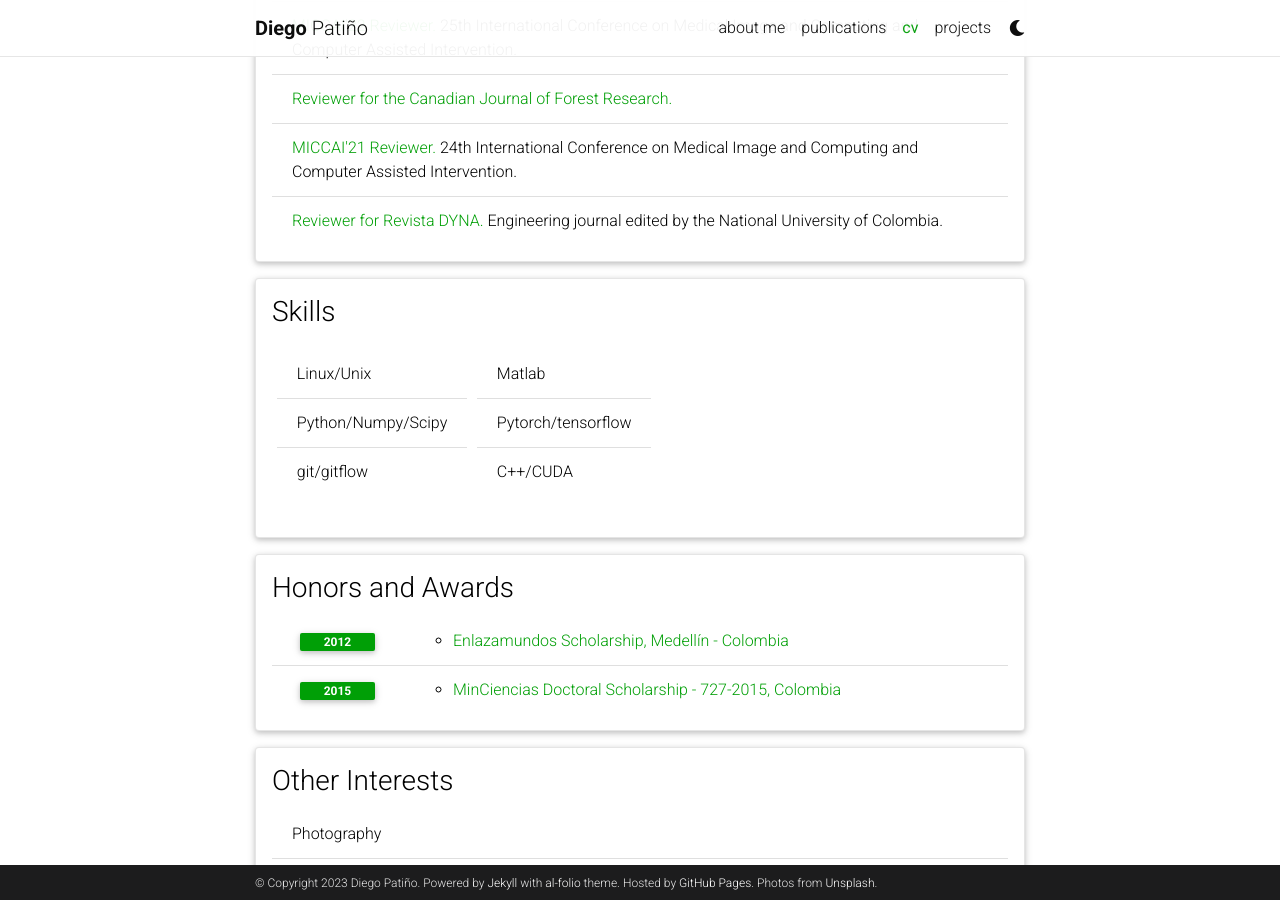
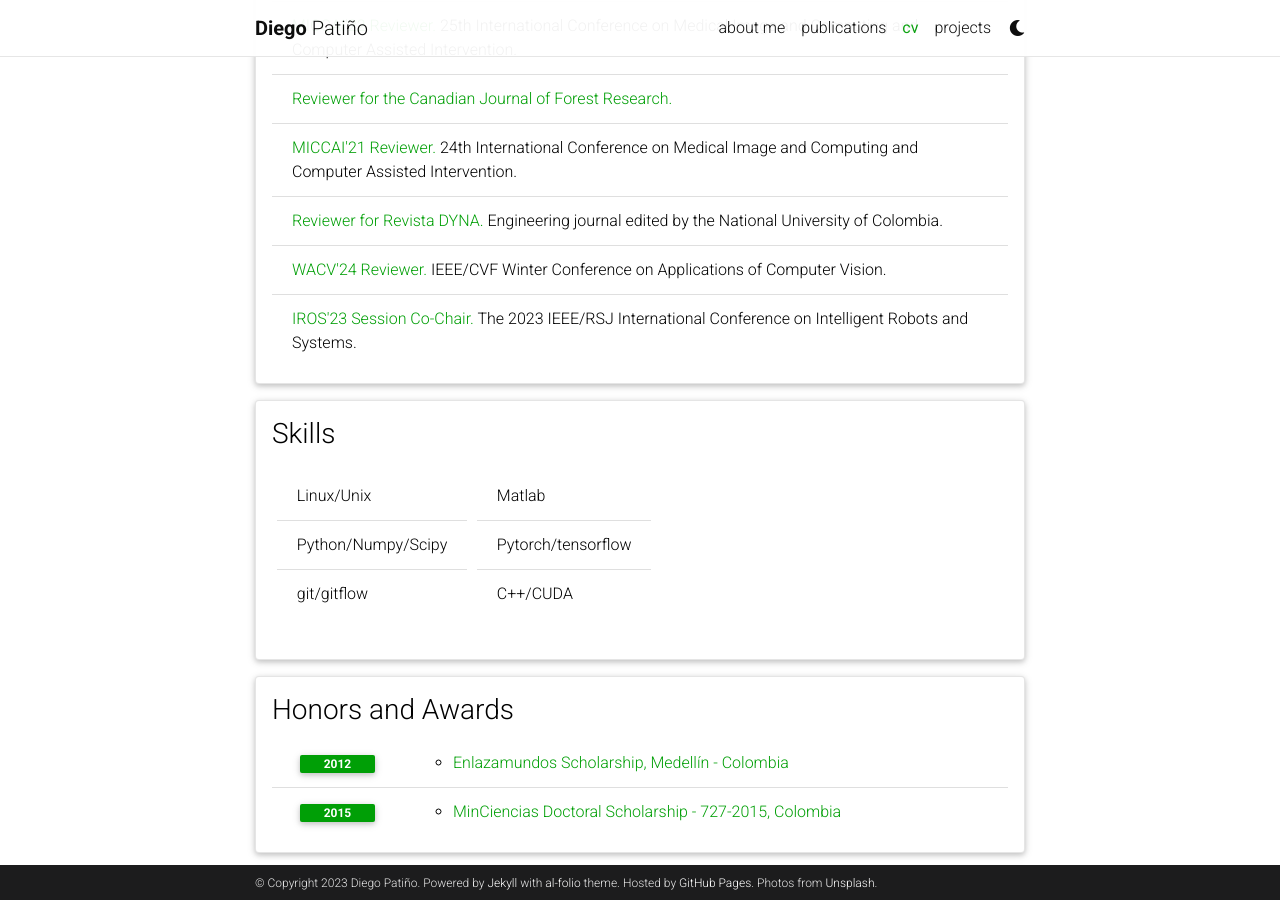
Before and after one commit to dipaco/personal-web, a Jekyll site: the page built from _pages/cv.md, in a window 1280 px wide and 900 px high, scrolled down 2912 px. Built offline with Jekyll 4.4.1, drawn with Linux system fonts in a browser that asks for light colours; comment, search, counter and statistics services are not loaded; a style sheet for code colours, icons or effects is not loaded.

Commit message:
Update cv.yml

```diff
--- a/_data/cv.yml
+++ b/_data/cv.yml
@@ -111,6 +111,8 @@
     - <a href='https://cdnsciencepub.com/journal/cjfr'>Reviewer for the Canadian Journal of Forest Research.</a>
     - <a href='https://miccai2021.org/en/'>MICCAI'21 Reviewer.</a> 24th International Conference on Medical Image and Computing and Computer Assisted Intervention.
     - <a href='https://revistas.unal.edu.co/index.php/dyna'>Reviewer for Revista DYNA.</a> Engineering journal edited by the National University of Colombia.
+    - <a href='https://wacv2024.thecvf.com'>WACV'24 Reviewer.</a> IEEE/CVF Winter Conference on Applications of Computer Vision.
+    - <a href='https://ieee-iros.org'>IROS'23 Session Co-Chair.</a> The 2023 IEEE/RSJ International Conference on Intelligent Robots and Systems.
 
 - title: Skills
   type: two_col_list
```
